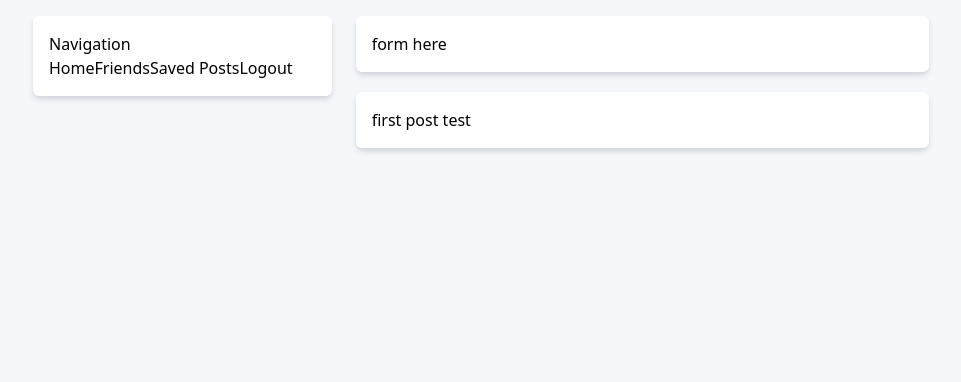
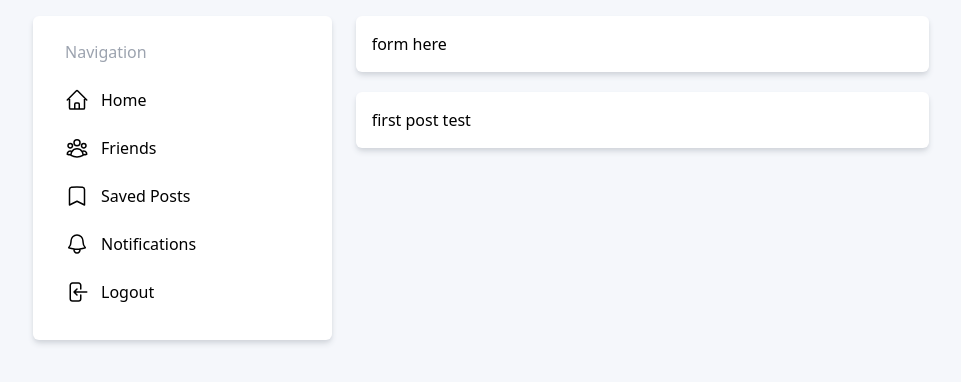
Before and after one commit to gabrielyin/social-media, a Next.js app: page / in a window 1280 px wide. Shown: the top 382 px of the page, without its empty margins (159-1120 px from the left). Built offline with nearby package versions, Linux system fonts and the light colour scheme.

Commit message:
sidebar navigation

```diff
--- /dev/null
+++ b/src/components/Navigation.jsx
@@ -0,0 +1,41 @@
+import Card from "./Card";
+
+export default function NavigationCard() {
+    return (
+        <Card>
+            <div className="px-4 py-2">
+                <h2 className="text-gray-400 mb-3">Navigation</h2>
+                <a href="" className="flex gap-3 py-3">
+                    <svg xmlns="http://www.w3.org/2000/svg" fill="none" viewBox="0 0 24 24" strokeWidth={1.5} stroke="currentColor" className="w-6 h-6">
+                        <path strokeLinecap="round" strokeLinejoin="round" d="M2.25 12l8.954-8.955c.44-.439 1.152-.439 1.591 0L21.75 12M4.5 9.75v10.125c0 .621.504 1.125 1.125 1.125H9.75v-4.875c0-.621.504-1.125 1.125-1.125h2.25c.621 0 1.125.504 1.125 1.125V21h4.125c.621 0 1.125-.504 1.125-1.125V9.75M8.25 21h8.25" />
+                    </svg>
+                    Home
+                </a>
+                <a href="" className="flex gap-3 py-3">
+                    <svg xmlns="http://www.w3.org/2000/svg" fill="none" viewBox="0 0 24 24" strokeWidth={1.5} stroke="currentColor" className="w-6 h-6">
+                        <path strokeLinecap="round" strokeLinejoin="round" d="M18 18.72a9.094 9.094 0 003.741-.479 3 3 0 00-4.682-2.72m.94 3.198l.001.031c0 .225-.012.447-.037.666A11.944 11.944 0 0112 21c-2.17 0-4.207-.576-5.963-1.584A6.062 6.062 0 016 18.719m12 0a5.971 5.971 0 00-.941-3.197m0 0A5.995 5.995 0 0012 12.75a5.995 5.995 0 00-5.058 2.772m0 0a3 3 0 00-4.681 2.72 8.986 8.986 0 003.74.477m.94-3.197a5.971 5.971 0 00-.94 3.197M15 6.75a3 3 0 11-6 0 3 3 0 016 0zm6 3a2.25 2.25 0 11-4.5 0 2.25 2.25 0 014.5 0zm-13.5 0a2.25 2.25 0 11-4.5 0 2.25 2.25 0 014.5 0z" />
+                    </svg>
+                    Friends
+                </a>
+                <a href="" className="flex gap-3 py-3">
+                    <svg xmlns="http://www.w3.org/2000/svg" fill="none" viewBox="0 0 24 24" strokeWidth={1.5} stroke="currentColor" className="w-6 h-6">
+                        <path strokeLinecap="round" strokeLinejoin="round" d="M17.593 3.322c1.1.128 1.907 1.077 1.907 2.185V21L12 17.25 4.5 21V5.507c0-1.108.806-2.057 1.907-2.185a48.507 48.507 0 0111.186 0z" />
+                    </svg>
+                    Saved Posts
+                </a>
+                <a href="" className="flex gap-3 py-3">
+                    <svg xmlns="http://www.w3.org/2000/svg" fill="none" viewBox="0 0 24 24" strokeWidth={1.5} stroke="currentColor" className="w-6 h-6">
+                        <path strokeLinecap="round" strokeLinejoin="round" d="M14.857 17.082a23.848 23.848 0 005.454-1.31A8.967 8.967 0 0118 9.75v-.7V9A6 6 0 006 9v.75a8.967 8.967 0 01-2.312 6.022c1.733.64 3.56 1.085 5.455 1.31m5.714 0a24.255 24.255 0 01-5.714 0m5.714 0a3 3 0 11-5.714 0" />
+                    </svg>
+                    Notifications
+                </a>
+                <a href="" className="flex gap-3 py-3">
+                    <svg xmlns="http://www.w3.org/2000/svg" fill="none" viewBox="0 0 24 24" strokeWidth={1.5} stroke="currentColor" className="w-6 h-6">
+                        <path strokeLinecap="round" strokeLinejoin="round" d="M15.75 9V5.25A2.25 2.25 0 0013.5 3h-6a2.25 2.25 0 00-2.25 2.25v13.5A2.25 2.25 0 007.5 21h6a2.25 2.25 0 002.25-2.25V15M12 9l-3 3m0 0l3 3m-3-3h12.75" />
+                    </svg>
+                    Logout
+                </a>
+            </div>
+        </Card>
+    )
+}
--- a/src/pages/index.jsx
+++ b/src/pages/index.jsx
@@ -1,16 +1,11 @@
 import Card from "@/components/Card";
+import NavigationCard from "@/components/Navigation";
 
 export default function Home() {
   return (
     <div className='flex mt-4 max-w-4xl mx-auto gap-6'>
       <div className="w-1/3">
-        <Card>
-          <h2>Navigation</h2>
-          <a href="">Home</a>
-          <a href="">Friends</a>
-          <a href="">Saved Posts</a>
-          <a href="">Logout</a>
-        </Card>
+        <NavigationCard />
       </div>
       <div className="grow">
         <Card>form here</Card>
```
